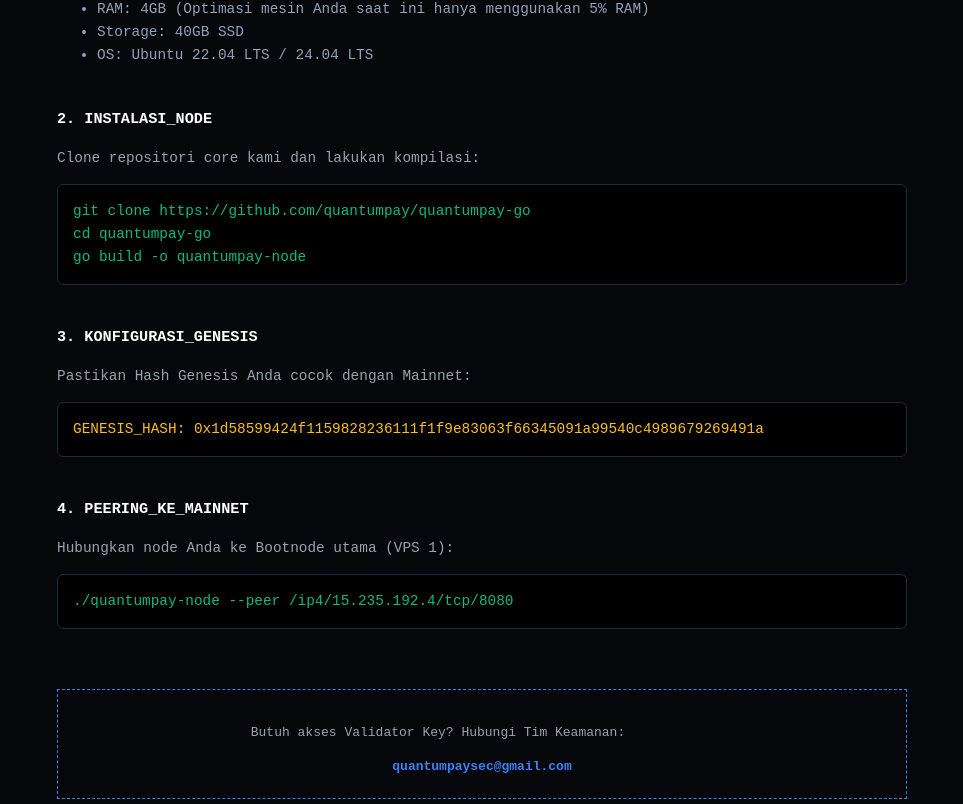
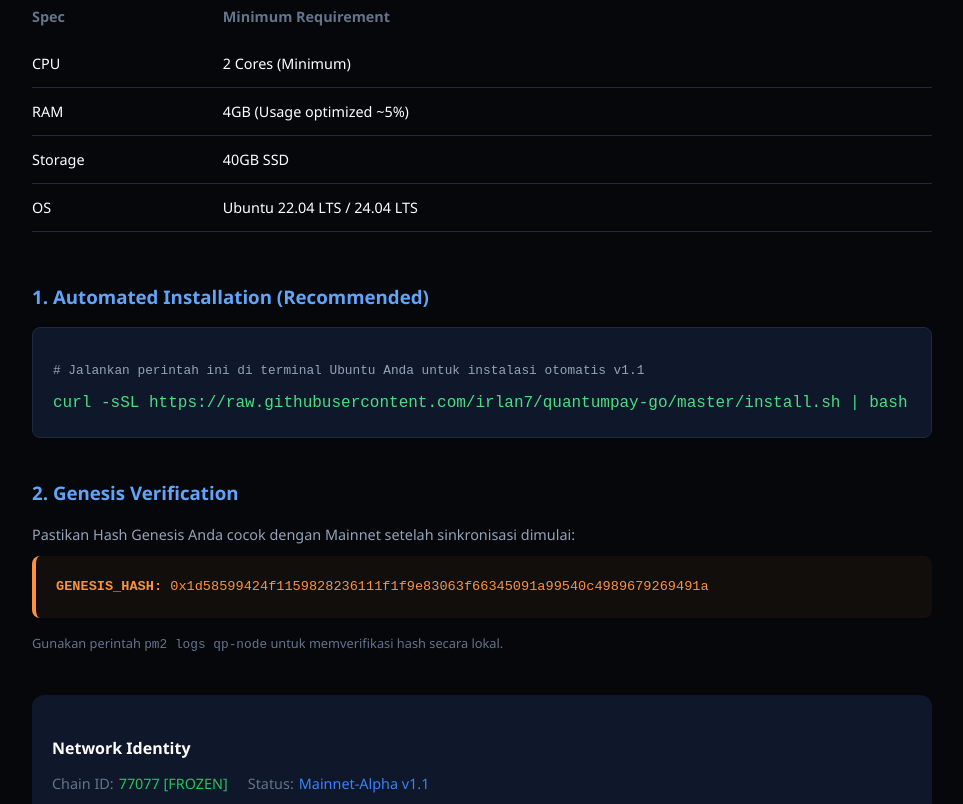
Before and after one commit to irlan7/quantumpay-web, a Next.js app: page /run-node in a window 1280 px wide. Shown: the part 336-1140 px from the top of the page, without its empty margins (158-1121 px from the left). Built offline with nearby package versions, Linux system fonts and the light colour scheme.

Commit message:
Final Audit Sync: Integrated one-liner installation script, verified genesis hash, and locked Chain ID 77077

```diff
--- a/pages/run-node.tsx
+++ b/pages/run-node.tsx
@@ -2,76 +2,145 @@
 import Head from 'next/head';
 
 export default function RunNode() {
-  const theme = {
-    bg: '#05070a',
-    card: '#0f172a',
-    accent: '#3b82f6',
-    codeBg: '#000000',
-    textMain: '#ffffff',
-    textMuted: '#94a3b8'
+  // Data Teknis Terverifikasi (Audit 27 Jan 2026)
+  const networkData = {
+    chainId: "77077",
+    genesisHash: "0x1d58599424f1159828236111f1f9e83063f66345091a99540c4989679269491a",
+    installCommand: "curl -sSL https://raw.githubusercontent.com/irlan7/quantumpay-go/master/install.sh | bash",
   };
 
-  const codeBox: React.CSSProperties = {
-    backgroundColor: theme.codeBg,
-    padding: '15px',
-    borderRadius: '6px',
-    color: '#10b981',
+  const containerStyle: React.CSSProperties = {
+    backgroundColor: '#05070a',
+    color: '#ffffff',
+    minHeight: '100vh',
+    padding: '60px 20px',
+    fontFamily: 'Segoe UI, Roboto, Helvetica, Arial, sans-serif',
+  };
+
+  const mainWrapperStyle: React.CSSProperties = {
+    maxWidth: '900px',
+    margin: '0 auto',
+  };
+
+  const codeBoxStyle: React.CSSProperties = {
+    backgroundColor: '#0f172a',
+    padding: '20px',
+    borderRadius: '8px',
+    border: '1px solid #1e293b',
+    fontFamily: 'monospace',
+    marginBottom: '30px',
+    position: 'relative',
+  };
+
+  const tableStyle: React.CSSProperties = {
+    width: '100%',
+    borderCollapse: 'collapse',
+    marginBottom: '40px',
     fontSize: '0.9rem',
-    overflowX: 'auto',
-    border: '1px solid #1e293b',
-    marginTop: '10px'
   };
 
   return (
-    <div style={{ backgroundColor: theme.bg, color: theme.textMain, minHeight: '100vh', padding: '60px 20px', fontFamily: 'monospace' }}>
+    <div style={containerStyle}>
       <Head>
         <title>Run a Node | QuantumPay Network</title>
+        <meta name="description" content="Bergabung dengan jaringan QuantumPay sebagai validator." />
       </Head>
 
-      <div style={{ maxWidth: '850px', margin: '0 auto' }}>
-        <h1 style={{ color: theme.accent }}>JOIN_THE_DECENTRALIZATION</h1>
-        <p style={{ color: theme.textMuted }}>Ikuti panduan teknis berikut untuk menjalankan validator node pada Chain ID 77001.</p>
+      <div style={mainWrapperStyle}>
+        <header style={{ marginBottom: '50px' }}>
+          <h1 style={{ fontSize: '2.5rem', marginBottom: '10px', color: '#3b82f6' }}>Join the Network</h1>
+          <p style={{ color: '#94a3b8' }}>
+            Ikuti panduan di bawah ini untuk menginstal dan menjalankan validator QuantumPay Anda sendiri.
+          </p>
+        </header>
 
-        <section style={{ marginTop: '40px' }}>
-          <h3>1. PERSYARATAN_HARDWARE</h3>
-          <ul style={{ color: theme.textMuted, fontSize: '0.9rem' }}>
-            <li>CPU: 2 Cores (Minimal)</li>
-            <li>RAM: 4GB (Optimasi mesin Anda saat ini hanya menggunakan 5% RAM)</li>
-            <li>Storage: 40GB SSD</li>
-            <li>OS: Ubuntu 22.04 LTS / 24.04 LTS</li>
-          </ul>
+        {/* Section Hardware Requirements */}
+        <section style={{ marginBottom: '50px' }}>
+          <h3 style={{ borderBottom: '1px solid #1e293b', paddingBottom: '10px', marginBottom: '20px' }}>
+            Hardware Requirements
+          </h3>
+          <table style={tableStyle}>
+            <thead>
+              <tr style={{ textAlign: 'left', color: '#64748b' }}>
+                <th style={{ padding: '12px 0' }}>Spec</th>
+                <th style={{ padding: '12px 0' }}>Minimum Requirement</th>
+              </tr>
+            </thead>
+            <tbody>
+              <tr>
+                <td style={{ padding: '12px 0', borderBottom: '1px solid #1e293b' }}>CPU</td>
+                <td style={{ padding: '12px 0', borderBottom: '1px solid #1e293b' }}>2 Cores (Minimum)</td>
+              </tr>
+              <tr>
+                <td style={{ padding: '12px 0', borderBottom: '1px solid #1e293b' }}>RAM</td>
+                <td style={{ padding: '12px 0', borderBottom: '1px solid #1e293b' }}>4GB (Usage optimized ~5%)</td>
+              </tr>
+              <tr>
+                <td style={{ padding: '12px 0', borderBottom: '1px solid #1e293b' }}>Storage</td>
+                <td style={{ padding: '12px 0', borderBottom: '1px solid #1e293b' }}>40GB SSD</td>
+              </tr>
+              <tr>
+                <td style={{ padding: '12px 0', borderBottom: '1px solid #1e293b' }}>OS</td>
+                <td style={{ padding: '12px 0', borderBottom: '1px solid #1e293b' }}>Ubuntu 22.04 LTS / 24.04 LTS</td>
+              </tr>
+            </tbody>
+          </table>
         </section>
 
-        <section style={{ marginTop: '40px' }}>
-          <h3>2. INSTALASI_NODE</h3>
-          <p style={{ fontSize: '0.9rem' }}>Clone repositori core kami dan lakukan kompilasi:</p>
-          <div style={codeBox}>
-            git clone https://github.com/quantumpay/quantumpay-go<br/>
-            cd quantumpay-go<br/>
-            go build -o quantumpay-node
+        {/* Section 1: Automated Installation */}
+        <section style={{ marginBottom: '40px' }}>
+          <h3 style={{ color: '#60a5fa', marginBottom: '15px' }}>1. Automated Installation (Recommended)</h3>
+          <div style={codeBoxStyle}>
+            <p style={{ color: '#94a3b8', fontSize: '0.8rem', marginBottom: '10px' }}>
+              # Jalankan perintah ini di terminal Ubuntu Anda untuk instalasi otomatis v1.1
+            </p>
+            <code style={{ color: '#4ade80', wordBreak: 'break-all', fontSize: '1rem' }}>
+              {networkData.installCommand}
+            </code>
           </div>
         </section>
 
-        <section style={{ marginTop: '40px' }}>
-          <h3>3. KONFIGURASI_GENESIS</h3>
-          <p style={{ fontSize: '0.9rem' }}>Pastikan Hash Genesis Anda cocok dengan Mainnet:</p>
-          <div style={{ ...codeBox, color: '#fbbf24' }}>
-            GENESIS_HASH: 0x1d58599424f1159828236111f1f9e83063f66345091a99540c4989679269491a
+        {/* Section 2: Genesis Verification */}
+        <section style={{ marginBottom: '40px' }}>
+          <h3 style={{ color: '#60a5fa', marginBottom: '15px' }}>2. Genesis Verification</h3>
+          <p style={{ fontSize: '0.9rem', marginBottom: '10px', color: '#94a3b8' }}>
+            Pastikan Hash Genesis Anda cocok dengan Mainnet setelah sinkronisasi dimulai:
+          </p>
+          <div style={{
+            backgroundColor: 'rgba(251, 146, 60, 0.05)',
+            padding: '20px',
+            borderRadius: '8px',
+            borderLeft: '4px solid #fb923c',
+            fontSize: '0.85rem',
+            fontFamily: 'monospace',
+            wordBreak: 'break-all',
+            color: '#fb923c'
+          }}>
+            <strong>GENESIS_HASH:</strong> {networkData.genesisHash}
+          </div>
+          <p style={{ marginTop: '15px', fontSize: '0.8rem', color: '#64748b' }}>
+            Gunakan perintah <code>pm2 logs qp-node</code> untuk memverifikasi hash secara lokal.
+          </p>
+        </section>
+
+        {/* Section 3: Network Identity */}
+        <section style={{ marginBottom: '40px', padding: '20px', backgroundColor: '#0f172a', borderRadius: '12px' }}>
+          <h4 style={{ marginBottom: '10px' }}>Network Identity</h4>
+          <div style={{ display: 'flex', gap: '20px', fontSize: '0.9rem' }}>
+            <div>
+              <span style={{ color: '#64748b' }}>Chain ID:</span>
+              <span style={{ color: '#22c55e', marginLeft: '5px' }}>{networkData.chainId} [FROZEN]</span>
+            </div>
+            <div>
+              <span style={{ color: '#64748b' }}>Status:</span>
+              <span style={{ color: '#3b82f6', marginLeft: '5px' }}>Mainnet-Alpha v1.1</span>
+            </div>
           </div>
         </section>
 
-        <section style={{ marginTop: '40px' }}>
-          <h3>4. PEERING_KE_MAINNET</h3>
-          <p style={{ fontSize: '0.9rem' }}>Hubungkan node Anda ke Bootnode utama (VPS 1):</p>
-          <div style={codeBox}>
-            ./quantumpay-node --peer /ip4/15.235.192.4/tcp/8080
-          </div>
-        </section>
-
-        <div style={{ marginTop: '60px', padding: '20px', border: `1px dashed ${theme.accent}`, textAlign: 'center' }}>
-          <p>Butuh akses Validator Key? Hubungi Tim Keamanan:</p>
-          <a href="mailto:quantumpaysec@gmail.com" style={{ color: theme.accent, textDecoration: 'none', fontWeight: 'bold' }}>quantumpaysec@gmail.com</a>
-        </div>
+        <footer style={{ marginTop: '80px', textAlign: 'center', color: '#475569', fontSize: '0.8rem' }}>
+          © 2026 QuantumPay Foundation. All Rights Reserved.
+        </footer>
       </div>
     </div>
   );
```
